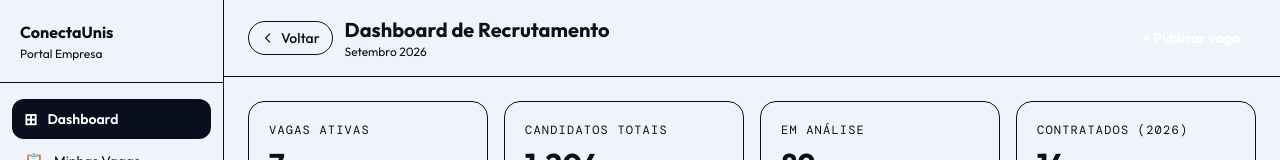
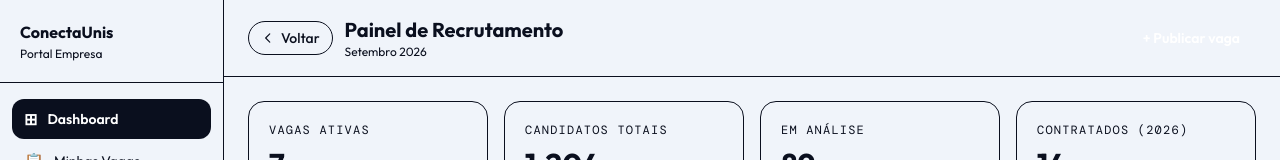
Before and after one commit to t-constantino/conecta-unis-2026, a React (Vite) app: page / in a window 1280 px wide. Both pictures are taken after a click on the button "Painel". Shown: the top 160 px of the page. Built offline with nearby package versions, Linux system fonts and the light colour scheme; the HTML template or start-up script is replaced by a standard one.

Commit message:
Update dashboard section title to Portuguese

```diff
--- a/src/screens/CompanyDashboard.tsx
+++ b/src/screens/CompanyDashboard.tsx
@@ -91,7 +91,7 @@ const NAV_ITEMS: { key: Section; label: string; icon: string }[] = [
 
 // ── titles per section ────────────────────────────────────────────────────────
 const SECTION_TITLE: Record<Section, string> = {
-  dashboard: 'Dashboard de Recrutamento',
+  dashboard: 'Painel de Recrutamento',
   vagas: 'Minhas Vagas',
   candidatos: 'Candidatos',
   mensagens: 'Mensagens',
```
